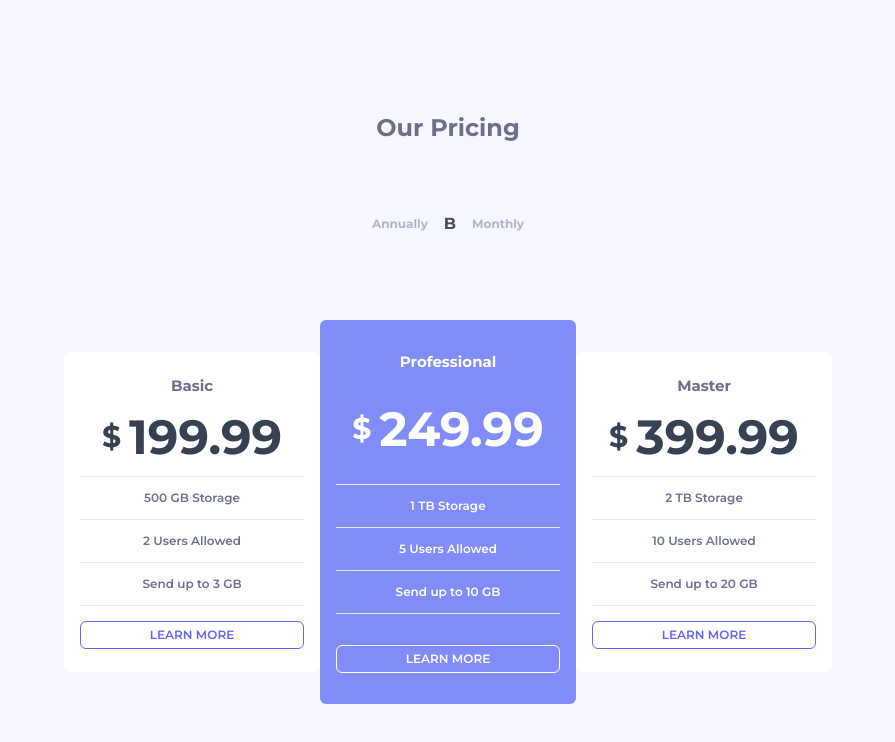
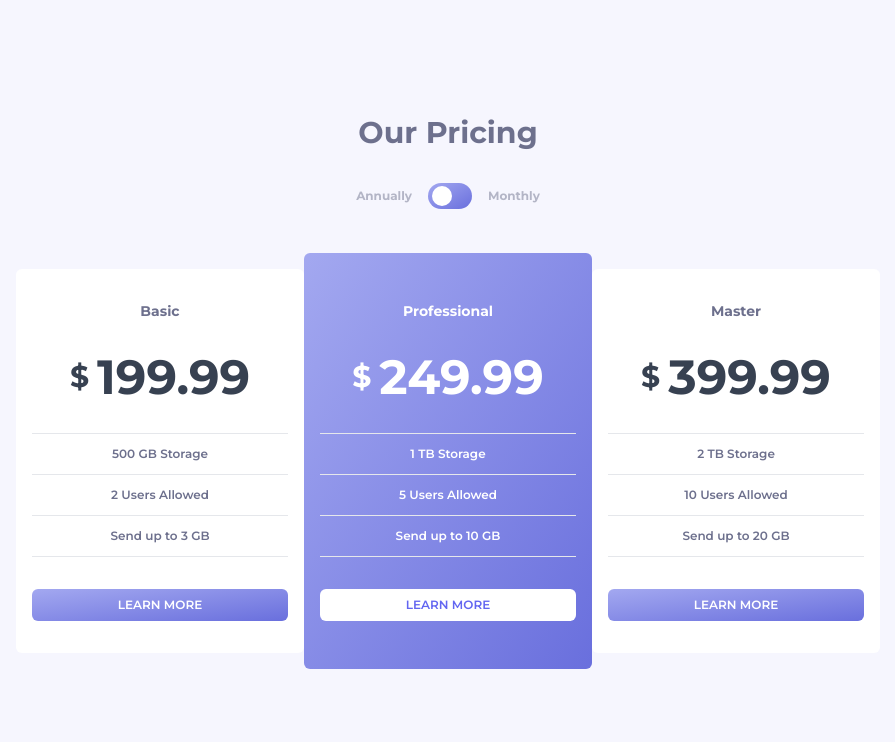
Before and after one commit to ferutizi/pricing-component, a Next.js app: page / in a window 1280 px wide. Shown: the top 742 px of the page, without its empty margins (192-1087 px from the left). Built offline with nearby package versions, Linux system fonts and the light colour scheme.

Commit message:
Switch component, fixed some sizes

```diff
--- a/src/app/components/Card.tsx
+++ b/src/app/components/Card.tsx
@@ -5,27 +5,38 @@ interface CardProps {
   storage: string,
   users: number,
   sendUp: number,
-	anually: boolean,
+	annually: boolean,
   highlight?: boolean,
 }
 
-export default function Card({plan, annualPrice, monthlyPrice, storage, users, sendUp, anually, highlight}: CardProps) {
-	const highlightStyles = 'h-96 text-white bg-indigo-400'
-	const normalStyles = 'h-80 text-gray-700 bg-white'
+export default function Card({plan, annualPrice, monthlyPrice, storage, users, sendUp, annually, highlight}: CardProps) {
+	const linearGradient = 'bg-gradient-to-br from-lightBlueGradient to-blueGradient'
+	const highlightStyles = `${linearGradient + ' h-primary text-white'}`
+	const normalStyles = 'h-secondary text-gray-700 bg-white'
+	const pStyles = `${highlight ? 'text-white' : 'text-grayishBlue'} py-2 text-xs font-semibold`
+
 	return(
-		<article className={`${highlight ? highlightStyles : normalStyles} flex flex-col justify-around text-center w-64 p-4 rounded-md`}>
+		<article className={`${highlight ? highlightStyles : normalStyles} flex flex-col justify-center text-center w-80 p-4 rounded-md`}>
 			<h2 className={`text-sm ${highlight ? 'text-white' : 'text-grayishBlue'} font-bold`}>{plan}</h2>
-			<span className="text-5xl font-extrabold flex justify-center items-center gap-2"><span className="text-3xl">$</span>{anually ? annualPrice : monthlyPrice} {/* {anualPrice} */}</span>
+			<p
+				className="text-5xl font-extrabold flex justify-center items-center gap-2 py-8">
+				<span className="text-3xl">$</span>
+				{annually ? annualPrice : monthlyPrice}
+			</p>
 			<div>
 				<hr className="text-veryLightGrayishBlue bg-veryLightGrayishBlue" />
-				<p className={`${highlight ? 'text-white' : 'text-grayishBlue'} py-2 text-xs font-semibold`}>{storage} Storage</p>
+				<p className={pStyles}>{storage} Storage</p>
 				<hr />
-				<p className={`${highlight ? 'text-white' : 'text-grayishBlue'} py-2 text-xs font-semibold`}>{users} Users Allowed</p>
+				<p className={pStyles}>{users} Users Allowed</p>
 				<hr />
-				<p className={`${highlight ? 'text-white' : 'text-grayishBlue'} py-2 text-xs font-semibold`}>Send up to {sendUp} GB</p>
-				<hr />
+				<p className={pStyles}>Send up to {sendUp} GB</p>
+				<hr className="pb-8" />
 			</div>
-			<button type="button" className={`${highlight ? 'border-white text-white' : 'border-indigo-500 text-indigo-500'} w-full text-center py-1 border rounded-md text-xs font-semibold`}>LEARN MORE</button>
+			<button
+				type="button"
+				className={`${highlight ? 'text-indigo-500 bg-white' : `${linearGradient} text-white`} w-full text-center py-1 rounded-md text-xs font-semibold`}
+			>LEARN MORE
+			</button>
 		</article>
 	)
 }
--- a/src/app/globals.css
+++ b/src/app/globals.css
@@ -19,12 +19,6 @@
 body {
   color: rgb(var(--foreground-rgb));
   background: hsl(240, 78%, 98%);
-  /* linear-gradient(
-      to bottom,
-      transparent,
-      rgb(var(--background-end-rgb))
-    )
-    rgb(var(--background-start-rgb)); */
 }
 
 @layer utilities {
@@ -32,3 +26,7 @@ body {
     text-wrap: balance;
   }
 }
+
+.aa {
+  background: linear-gradient()
+}
--- a/src/app/page.tsx
+++ b/src/app/page.tsx
@@ -4,17 +4,23 @@ import { useState } from 'react'
 import Card from './components/Card'
 
 export default function Home() {
-	const [anually, setAnually] = useState<boolean>(true)
+	const [annually, setAnnually] = useState<boolean>(true)
+
+	const linearGradient = 'bg-gradient-to-br from-lightBlueGradient to-blueGradient'
+
 	return (
-		<main className="flex min-h-screen flex-col items-center justify-between p-24">
-			<h1 className='text-grayishBlue text-2xl p-4 font-bold'>Our Pricing</h1>
-			<div
-				className='flex items-center text-darkGrayishBlue gap-4 pb-8 font-bold'
-				onClick={() => setAnually(!anually)}
-			>
-				<p className='text-lightGrayishBlue text-xs'>Annually</p>
-				<div>B</div>
-				<p className='text-lightGrayishBlue text-xs'>Monthly</p>
+		<main className="flex h-screen flex-col items-center justify-center pt-12 pb-16">
+			<div className='flex flex-col items-center text-center pb-2'>
+				<h1 className='text-grayishBlue text-3xl font-bold'>Our Pricing</h1>
+				<div
+					className='flex items-center text-darkGrayishBlue gap-4 my-8 font-bold'
+				>
+					<p className='text-lightGrayishBlue text-xs'>Annually</p>
+					<div onClick={() => setAnnually(!annually)} className={`w-11 h-7 ${linearGradient} rounded-2xl relative cursor-pointer hover:opacity-60`}>
+						<div className={`bg-white h-5 w-5 absolute ${annually ? 'right-5' : 'right-1'} rounded-full`} style={{top: '3px'}}></div>
+					</div>
+					<p className='text-lightGrayishBlue text-xs'>Monthly</p>
+				</div>
 			</div>
 			<section className='flex items-center'>
 				<Card
@@ -24,7 +30,7 @@ export default function Home() {
 					storage='500 GB'
 					users={2}
 					sendUp={3}
-					anually={anually}
+					annually={annually}
 				/>
 				<Card
 					plan='Professional'
@@ -33,7 +39,7 @@ export default function Home() {
 					storage='1 TB'
 					users={5}
 					sendUp={10}
-					anually={anually}
+					annually={annually}
 					highlight={true}
 				/>
 				<Card
@@ -43,7 +49,7 @@ export default function Home() {
 					storage='2 TB'
 					users={10}
 					sendUp={20}
-					anually={anually}
+					annually={annually}
 				/>
 			</section>
 		</main>
@@ -52,6 +58,9 @@ export default function Home() {
 
 {/* <meta charset="UTF-8">
 <meta name="viewport" content="width=device-width, initial-scale=1.0"> <!-- displays site properly based on user's device -->
+
+- Mobile: 375px
+- Desktop: 1440px
 
 <link rel="icon" type="image/png" sizes="32x32" href="./images/favicon-32x32.png">
 
--- a/tailwind.config.ts
+++ b/tailwind.config.ts
@@ -14,18 +14,28 @@ const config: Config = {
           'conic-gradient(from 180deg at 50% 50%, var(--tw-gradient-stops))',
 			},
 			colors: {
-				'linearGradient': 'hsl(236, 72%, 79%) to hsl(237, 63%, 64%)',
+				'lightBlueGradient': 'hsl(236, 72%, 79%)',
+				'blueGradient': 'hsl(237, 63%, 64%)',
 				'veryLightGrayishBlue': 'hsl(240, 78%, 98%)',
 				'lightGrayishBlue': 'hsl(234, 14%, 74%)',
 				'grayishBlue': 'hsl(233, 13%, 49%)',
 				'darkGrayishBlue': 'hsl(232, 13%, 33%)'
 			},
 			fontSize: {
-				'sm': '15px',
-				'xs': '12px'
+				/* 				'sm': '15px',
+				'xs': '12px' */
 			},
 			padding: {
+				'1': '8px',
 				'2': '12px'
+			},
+			width: {
+				'80': '18rem'
+			},
+			height: {
+				'secondary': '24rem',
+				'primary': '26rem',
+				'7': '26px'
 			}
 		},
 	},
```
